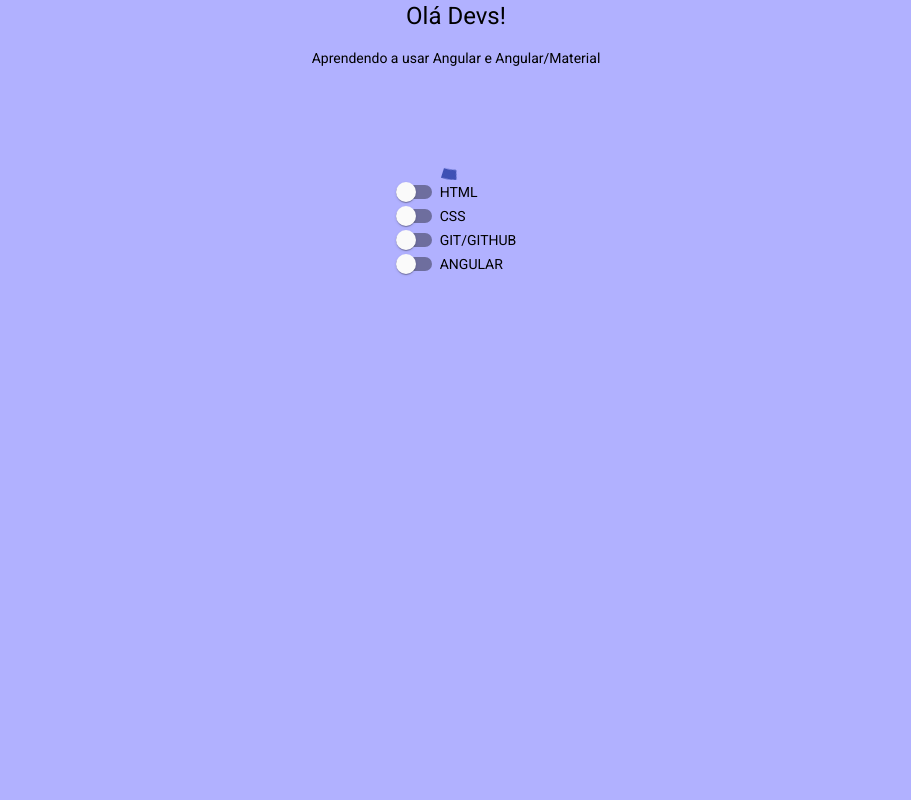
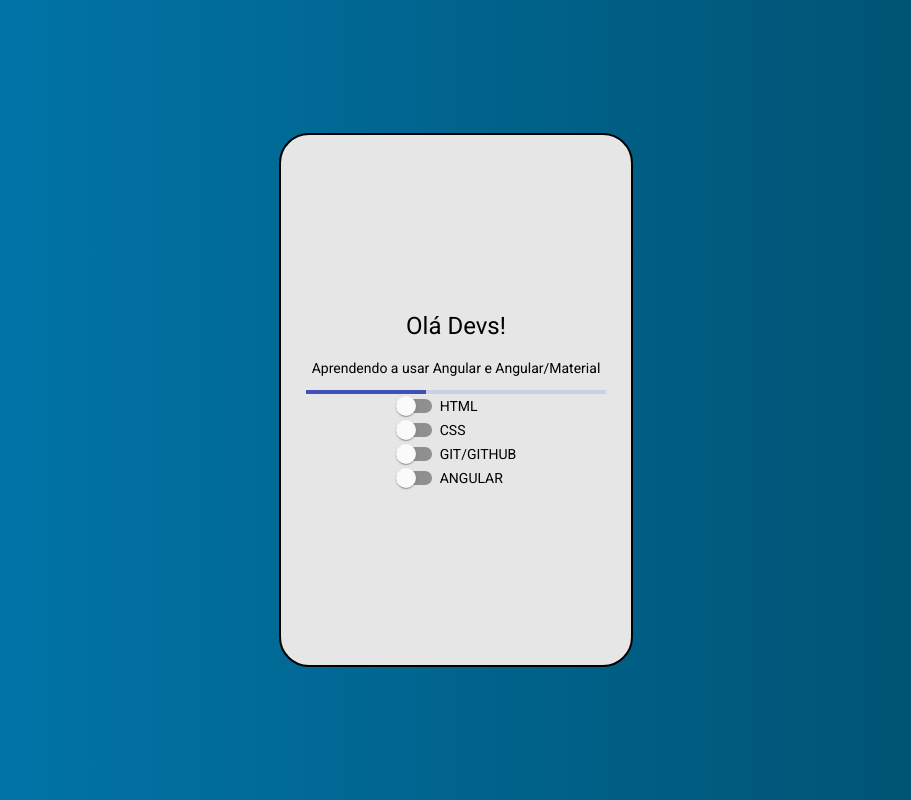
Before and after one commit to vitorfiler/aula-27-06, an Angular app: page / in a window 1280 px wide. Shown: the whole page, without its empty margins (184-1095 px from the left). Built offline with nearby package versions, Linux system fonts and the light colour scheme.

Commit message:
criando branh, adicionando componentes angular, textos e estilo

```diff
--- a/src/app/app.component.html
+++ b/src/app/app.component.html
@@ -10,9 +10,10 @@
   <div class="corpo">
 
     <h1>Olá Devs!</h1>
+
     <p>Aprendendo a usar Angular e Angular/Material</p>
 
-    <mat-spinner></mat-spinner>
+    <mat-progress-bar mode="determinate" value="40"></mat-progress-bar>
 
     <div class="slidebutton">
      <mat-slide-toggle>HTML</mat-slide-toggle>
--- a/src/app/app.component.scss
+++ b/src/app/app.component.scss
@@ -1,15 +1,24 @@
 body {
-    background-color: rgb(177, 177, 255);
-    width: 100vw;
-    height: 100vh;
+    display: flex;
+    justify-content: center;
+    align-items: center;
+    background-image: linear-gradient(90deg, #017AB1, #004e6a);
 }
 .corpo{
     display: flex;
     justify-content: center;
     align-items: center;
     flex-direction: column;
+    border: 2px solid black;
+    border-radius: 30px;
+    width: 350px;
+    height: 530px;
+    background-color: rgb(230, 230, 230);
 }
 .slidebutton {
     display: flex;
     flex-direction: column;
 }
+mat-progress-bar{
+    width: 300px;
+}
```
Also changed, not shown: src/app/app.module.ts (+5 -3 lines).
